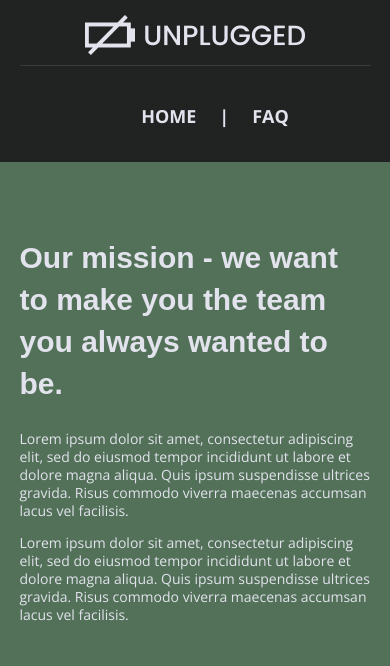
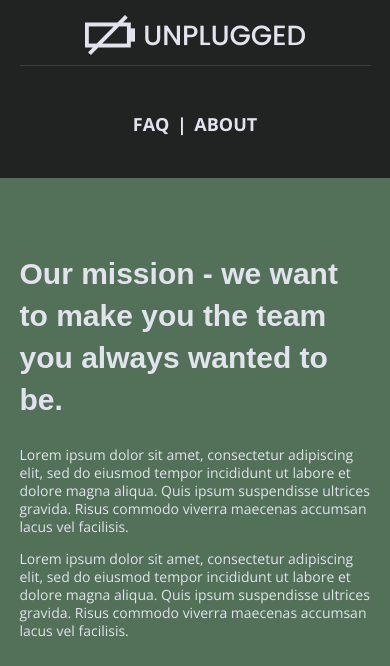
Before and after one commit to hannah-s2022/unplugged-retreat, a website: page about/index.html in a window 390 px wide. Shown: the top 666 px of the page. Drawn offline with nearby package versions, Linux system fonts and the light colour scheme.

Commit message:
nav bar updates on tablet and mobile

```diff
--- a/about/index.html
+++ b/about/index.html
@@ -34,9 +34,9 @@
         <div class="header-divider"></div>
         <nav>
             <ul>
-              <li><a href="../index.html">Home</a></li>
+              <li><a href="../faq/index.html">FAQ</a></li>
               <li> | </li>
-              <li><a href="../faq/index.html">FAQ</a></li>
+              <li><a href="../about/index.html">About</a></li>
             </ul>
         </nav>
     </div>
--- a/css/main.css
+++ b/css/main.css
@@ -91,6 +91,7 @@ textarea {
 
 html {
   font-size: 16px;
+  scroll-behavior: smooth;
 }
 
 body {
@@ -185,18 +186,19 @@ header figure {
 
 header nav {
   display: flex;
-  justify-content: space-around;
+  justify-content: center;
   align-items: center;
-  flex-flow: row wrap;
+  flex-flow: row;
   font-size: 1.125em;
   font-weight: 700;
   text-transform: uppercase;
-  width: 60%;
+  width: 40%;
 }
 
 header nav ul {
   display: flex;
-  justify-content: space-around;
+  justify-content: space-between;
+  padding: 8px;
   width: 100%;
 }
 
@@ -549,7 +551,7 @@ input[type=button] {
   }
 
   header nav {
-    width:20%;
+    width: 28%;
   }
 
   header nav ul {
```
Also changed, not shown: faq/index.html (+1 -1 lines).
